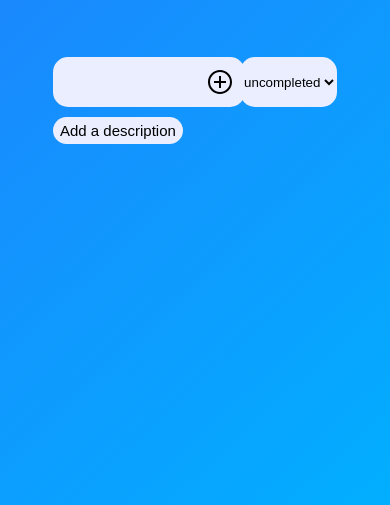
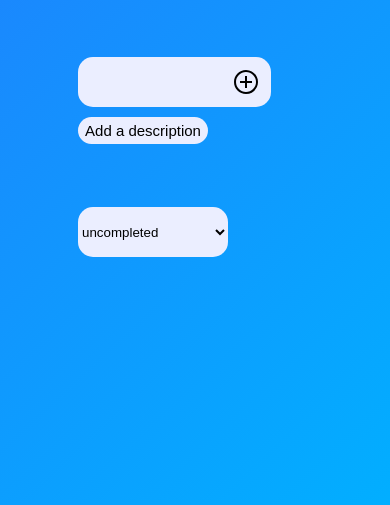
Before and after one commit to angelomarques/todo-app, a plain HTML site: page index.html in a window 390 px wide. Shown: the part 91-596 px from the top of the page. Drawn offline with Linux system fonts and the light colour scheme.

Commit message:
adding a media query and reconfiguring the body overflow

```diff
--- a/main.css
+++ b/main.css
@@ -8,7 +8,7 @@ body {
   font-family: "Heebo", sans-serif;
   background: linear-gradient(137.13deg, #2479fd -21.83%, #00b1ff 84.33%);
   max-width: 100%;
-  overflow: hidden;
+  overflow-x: hidden;
 }
 
 button {
@@ -33,7 +33,7 @@ h3 {
   font-size: 20px;
 }
 
-option{
+option {
   background-color: #ebeeff;
 }
 
@@ -75,11 +75,11 @@ option{
   border-radius: 5px 5px;
 }
 
-.cards-container{
+.cards-container {
   flex-direction: column;
 }
 
-.completed-tasks{
+.completed-tasks {
   display: none;
   opacity: 0.6;
   flex-direction: column-reverse;
@@ -161,7 +161,7 @@ option{
   padding: 5px 2px;
 }
 
-.uncompleted-tasks{
+.uncompleted-tasks {
   display: flex;
   flex-direction: column-reverse;
 }
@@ -178,7 +178,7 @@ option{
   transition: all 0.3s ease;
 }
 
-.desc-box p{
+.desc-box p {
   display: flex;
   align-items: center;
   font-size: 20px;
@@ -196,3 +196,9 @@ option{
   height: 60%;
   transition: all 0.3s ease;
 }
+
+@media (max-width: 650px) {
+  .add-card{
+    flex-direction: column;
+  }
+}
```
